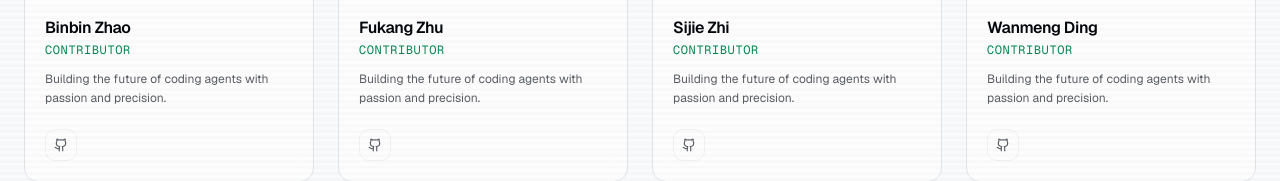
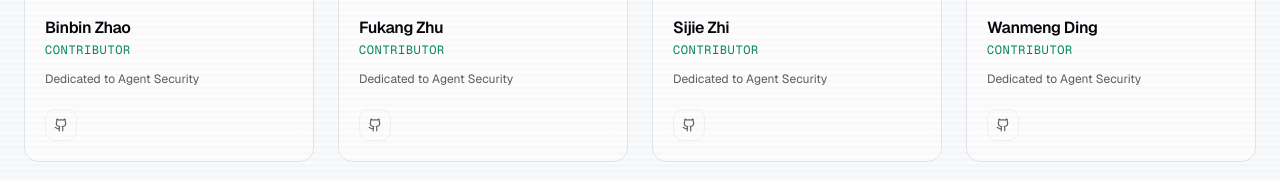
Before and after one commit to Z7777777ZZ/public_frontend, a Next.js app: page /contributers in a window 1280 px wide. Shown: the part 718-899 px from the top of the page. Built offline with nearby package versions, Linux system fonts and the light colour scheme; no server answers.

Commit message:
修改contributors

```diff
--- a/components/contributers/contributers-page-content.tsx
+++ b/components/contributers/contributers-page-content.tsx
@@ -22,7 +22,7 @@ const contributors: Contributor[] = [
     id: 1,
     name: "Binbin Zhao",
     role: "Contributor",
-    bio: "Building the future of coding agents with passion and precision.",
+    bio: "Dedicated to Agent Security",
     avatar: "/contributors/zhaobinbin.jpg",
     github: "https://github.com",
   },
@@ -30,7 +30,7 @@ const contributors: Contributor[] = [
     id: 2,
     name: "Fukang Zhu",
     role: "Contributor",
-    bio: "Building the future of coding agents with passion and precision.",
+    bio: "Dedicated to Agent Security",
     avatar: "/contributors/zhufukang.jpg",
     github: "https://github.com",
   },
@@ -38,7 +38,7 @@ const contributors: Contributor[] = [
     id: 3,
     name: "Sijie Zhi",
     role: "Contributor",
-    bio: "Building the future of coding agents with passion and precision.",
+    bio: "Dedicated to Agent Security",
     avatar: "/contributors/zhisijie.jpg",
     github: "https://github.com",
   },
@@ -46,7 +46,7 @@ const contributors: Contributor[] = [
     id: 4,
     name: "Wanmeng Ding",
     role: "Contributor",
-    bio: "Building the future of coding agents with passion and precision.",
+    bio: "Dedicated to Agent Security",
     avatar: "/contributors/dingwanmeng.jpg",
     github: "https://github.com",
   },
```
Also changed, not shown: public/contributors/zhufukang.jpg.
